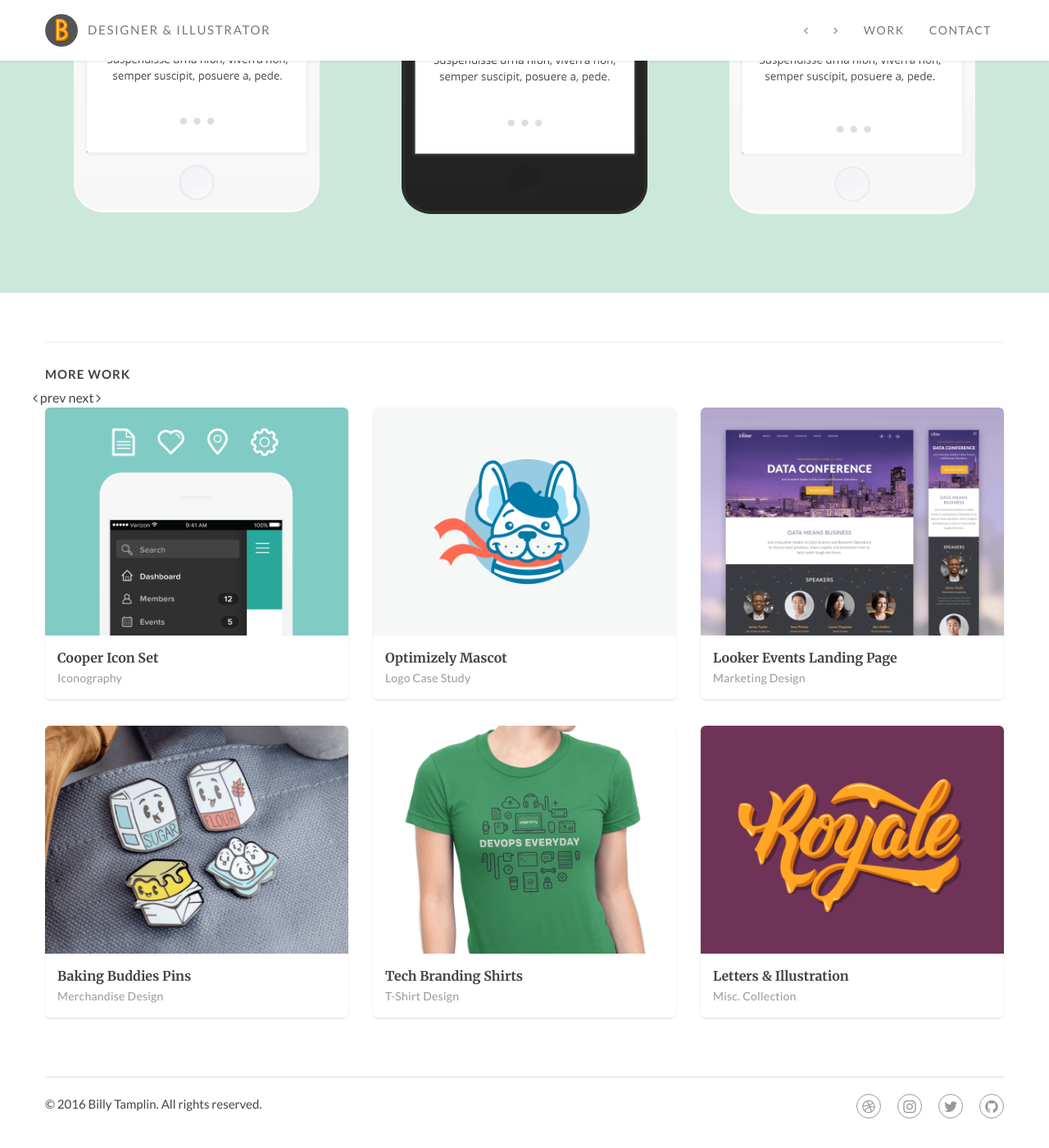
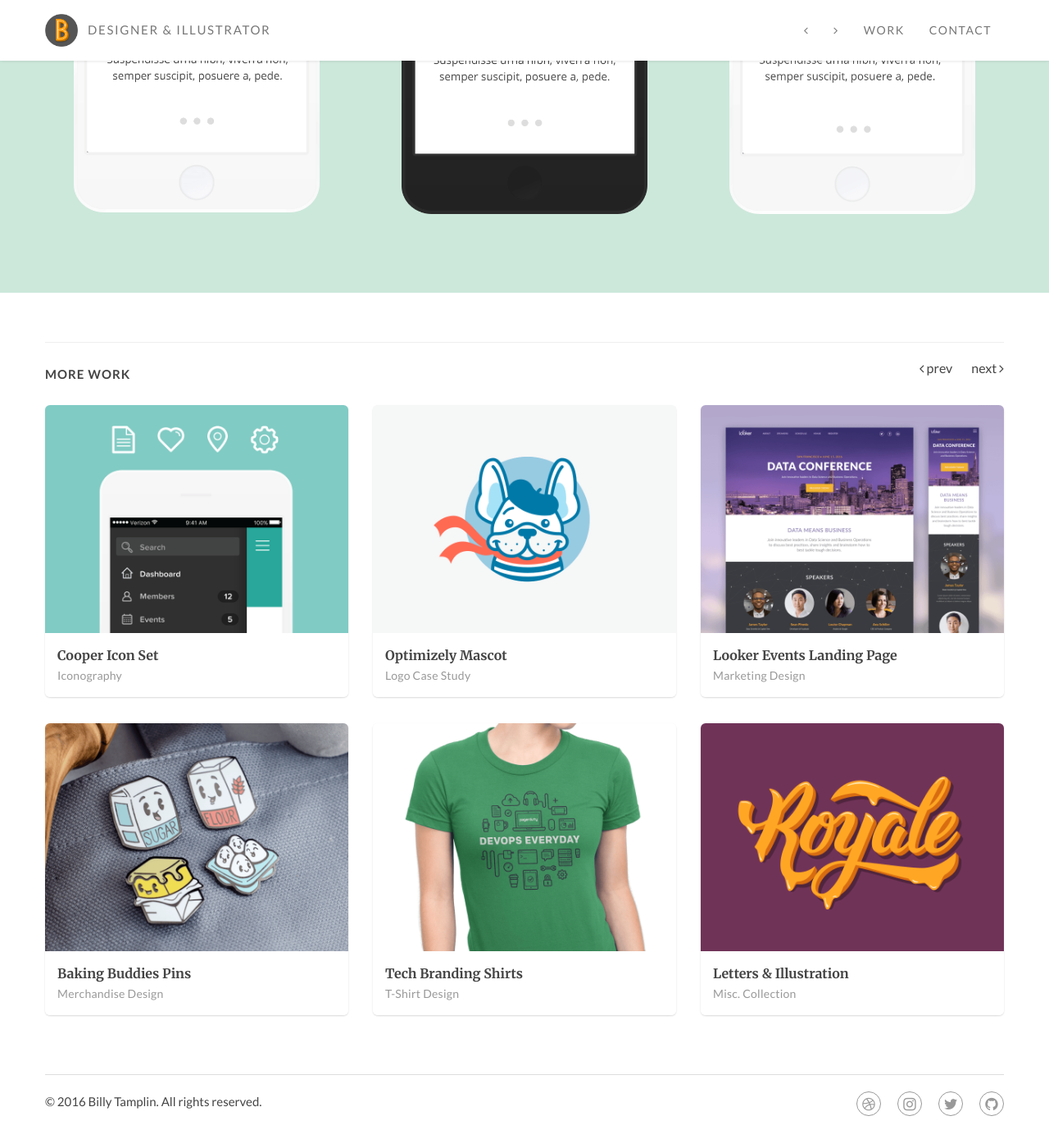
Before and after one commit to btamps/btamps.github.io, a Jekyll site: the page built from _posts/2016-03-29-real-estate.markdown, in a window 1280 px wide and 1400 px high, scrolled down 2551 px. Shown: the whole window at 82% size. Built offline with Jekyll 4.4.1, drawn with Linux system fonts in a browser that asks for light colours; nearby versions of some CDN libraries.

Commit message:
added new styles to the more-work area

```diff
--- a/_layouts/post.html
+++ b/_layouts/post.html
@@ -18,9 +18,8 @@
 <div class="container workbox">
   <hr>
   <div class="row">
-
+    <div class="more-work">
       <h4 class="col-sm-12">More work</h4>
-
       <div class="arrow-nav">
         {% if page.next.url %}
           <a class="prev" href="{{page.next.url}}"><i class="fa fa-angle-left" aria-hidden="true"></i> prev</a>
@@ -28,6 +27,7 @@
         {% if page.previous.url %}
           <a class="next" href="{{page.previous.url}}">next <i class="fa fa-angle-right" aria-hidden="true"></i></a>
         {% endif %}
+      </div>
     </div>
     {% for post in site.posts %}
       <!-- Exclude Current Post -->
@@ -44,6 +44,5 @@
       </div>
       {% endif %}
     {% endfor %}
-
   </div>
 </div>
--- a/_sass/_detail-page.scss
+++ b/_sass/_detail-page.scss
@@ -42,27 +42,6 @@
     text-align: center;
     font-family: $font-sans;
     margin-bottom: 0;
-  }
-}
-
-.web-window {
-  margin-top: 32px;
-  &:before {
-    background: url("/img/browser-start.svg") no-repeat 0 0,url("/img/browser-end.svg") no-repeat 100% 0,linear-gradient(#ddd, #ddd 6px, #fff 6px, #fff 26px, #ddd 26px);
-    background-size: auto 32px;
-    border-radius: 8px 8px 0 0;
-    bottom: 100%;
-    content: "";
-    height: 32px;
-    position: absolute;
-    left: 0;
-    right: 0;
-    margin-left: 15px;
-    margin-right: 15px;
-  }
-  img {
-    border: 1px solid #ddd;
-    border-top: 0;
   }
 }
 
@@ -132,6 +111,21 @@
   }
 }
 
+.more-work {
+  width: 100%;
+  overflow: hidden;
+  margin-bottom: 20px;
+  h4 {
+    width: auto;
+  }
+  .arrow-nav {
+    float: right;
+    padding-right: 15px;
+    a {
+      margin-left: 20px;
+    }
+  }
+}
 // Small devices (tablets, 768px and up)
 @media (min-width: 768px) {
   .introduction {
```
Lines whose indentation alone changed are shown as unchanged.
